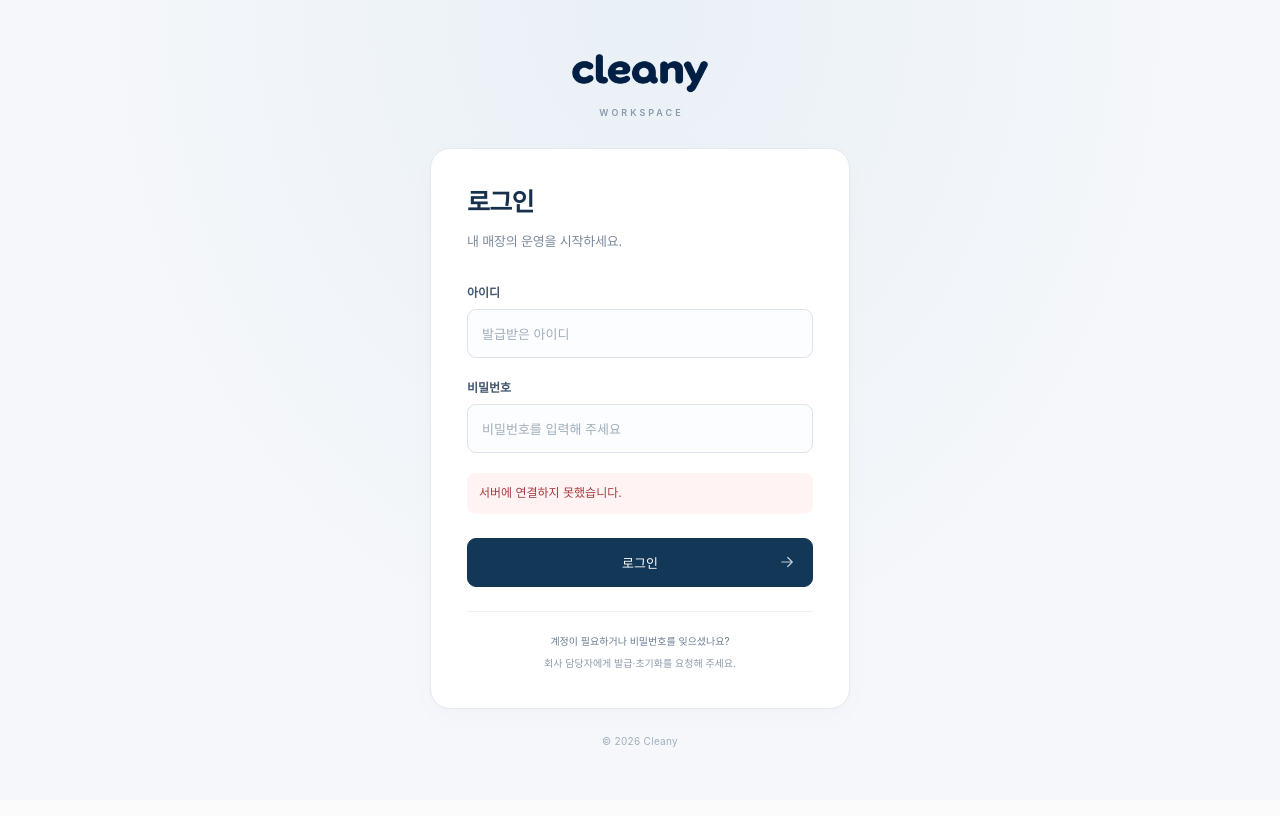
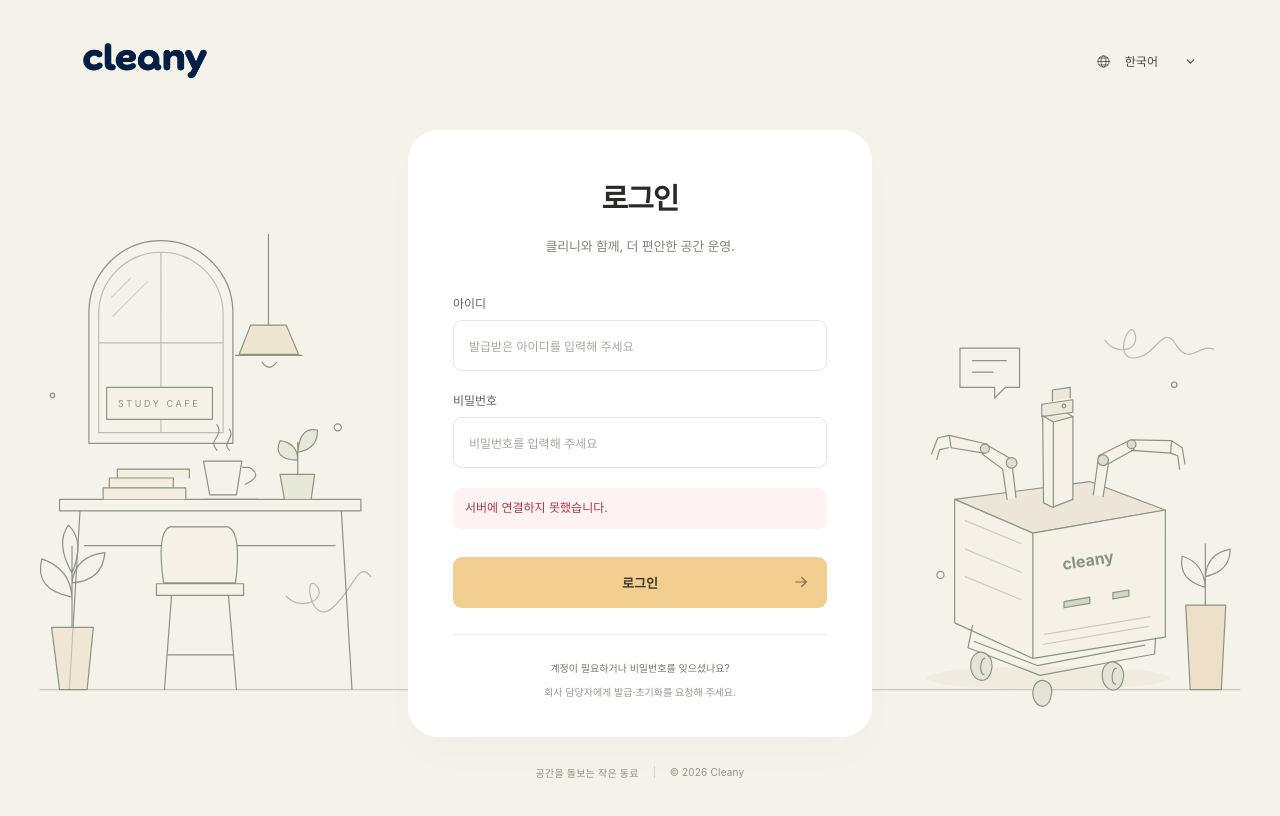
Before and after one commit to asm17-moving-agent/cleany-control-plane, a React (Vite) app in the folder apps/dashboard/: page /robot-model in a window 1280 px wide. Shown: the top 816 px of the page. Built offline with nearby package versions, Linux system fonts and the light colour scheme; no server answers.

Commit message:
style(auth): add illustrated cafe backdrop and language selector

```diff
--- /dev/null
+++ b/apps/dashboard/src/auth/AuthBackdrop.tsx
@@ -0,0 +1,50 @@
+/** Decorative vector artwork: a study corner and Cleany's mobile, dual-arm form. */
+export function AuthBackdrop() {
+  return <svg className="auth-backdrop" viewBox="0 0 1440 650" fill="none" aria-hidden="true" focusable="false">
+    <g stroke="currentColor" strokeWidth="1.35" strokeLinecap="round" strokeLinejoin="round">
+      <path d="M45 565H1395" opacity=".45" />
+      {/* Study cafe: arched window, pendant, desk, books and chair. */}
+      <g className="auth-cafe-art">
+        <path d="M100 288V141a81 81 0 0 1 162 0v147Z" />
+        <path d="M111 276V143a70 70 0 0 1 140 0v133ZM181 73v203M111 175h140" opacity=".55" />
+        <path d="m125 124 22-22m-20 43 39-39" opacity=".35" />
+        <path d="M302 53v102m-33 33 13-33h40l14 33Z" fill="#e9dcbc" fillOpacity=".55" />
+        <path d="M265 189h75m-45 8q8 11 16 0" />
+        <path d="M67 351h339v13H67Zm23 13-12 201m306-201 12 201M95 403h282" />
+        <path d="M116 351v-13h93v13m-86-13v-11h72v11m-63-11v-10h81v10" fill="#f4eee1" />
+        <path d="M229 351h61m-54-5-7-38h43l-6 38Zm37-31h7q17 9-4 19m-32-38c-11-13 9-16 0-29m14 29c-9-9 7-14 0-24" />
+        <path d="m320 351-5-28h39l-4 28m-15-28v-36m0 20q-29-1-20-22 20 3 20 22m0-9q2-29 22-25 1 21-22 25" fill="#dce3ce" fillOpacity=".6" />
+        <path d="M184 445q-8-57 7-63h66q15 8 8 63ZM176 446h98v13h-98Zm17 13-8 106m72-106 9 106m-78-39h75" fill="#f5f1e7" />
+        <path d="M120 225h119v36H120Z" fill="#f5f1e7" />
+        <text x="179" y="247" textAnchor="middle" stroke="none" fill="currentColor" fontSize="10" letterSpacing="3" fontFamily="inherit">STUDY CAFE</text>
+        <path d="M58 495h47l-7 70H67Z" fill="#ece1c8" fillOpacity=".6" />
+        <path d="M81 495v-91m0 57q-43-8-34-43 32 11 34 43m0-16q34-2 37-34-34 4-37 34m0-11q-19-34-4-54 19 18 4 54" />
+        <path d="M322 460c17 18 47 3 34-12-15-16-7 47 18 25s29-54 43-35" opacity=".6" />
+        <circle cx="380" cy="270" r="4" /><circle cx="59" cy="234" r="2.5" />
+      </g>
+      {/* Cleany: mobile base, collection body, two arms and camera mast. */}
+      <g className="auth-cleany-art">
+        <ellipse cx="1179" cy="552" rx="137" ry="13" stroke="none" fill="#e4ddca" fillOpacity=".35" />
+        <path d="m1074 351 152-20 85 32-149 26Z" fill="#ece6d9" />
+        <path d="m1074 351 88 38v141l-88-40Zm88 38 149-26v143l-149 24Z" fill="#f5f1e7" />
+        <path d="m1086 375 63 26m-63 6 63 26m-63 5 63 26m26 39 119-20m-120 31 118-20" opacity=".4" />
+        <path d="m1094 493-5 25 81 31 129-24 1-18m-204 4 71 27 121-23" />
+        <path d="M1108 524c-8-4-16 3-16 14s8 19 16 16 13-23 0-30Zm0 6c-5-1-7 17-1 18m149-13c-8-4-16 3-16 14s8 19 16 16 13-23 0-30Zm0 6c-5-1-7 17-1 18m-78-3c-7-4-15 2-15 13s8 17 14 14 12-22 1-27" fill="#e4e3d8" />
+        <path d="m1197 466 29-5v7l-29 5Zm55-10 18-3v7l-18 3Z" fill="#b5b9a7" fillOpacity=".5" />
+        <text x="1225" y="426" textAnchor="middle" stroke="none" fill="currentColor" fontSize="18" fontWeight="650" fontFamily="inherit" transform="rotate(-9 1225 426)">cleany</text>
+        <path d="m1174 355-1-98 26-4 8 5v93l-23 9Z" fill="#f5f1e7" />
+        <path d="m1173 257 12 7 22-6m-22 6v96m-1-120v-12l20-3v12m-32 7 35-5v14l-35 5Z" fill="#eee8db" />
+        <circle cx="1197" cy="246" r="2" />
+        <path d="m1143 349-5-43-29-17-4 11 23 17 5 34m-26-52-37-6-2-14 43 10m-43-10-13 3-7 18m19-7-10 2-3 11" fill="#f5f1e7" />
+        <circle cx="1138" cy="310" r="6" fill="#dddccf" /><circle cx="1108" cy="294" r="5" fill="#dddccf" />
+        <path d="m1230 346 6-44 34-17 6 10-29 16-6 37m32-52 44 3 1-14-45-1m45 1 12 8 3 18m-16-12 8 3 2 15" fill="#f5f1e7" />
+        <circle cx="1241" cy="307" r="6" fill="#dddccf" /><circle cx="1273" cy="289" r="5" fill="#dddccf" />
+        <path d="M1334 470h45l-5 95h-35Z" fill="#e9d6b2" fillOpacity=".6" />
+        <path d="M1356 470v-69m0 49q-31-8-26-35 24 7 26 35m0-12q28-6 28-31-26 5-28 31" />
+        <path d="M1080 181h67v44h-16l-12 12v-12h-39Zm14 14h38m-38 13h23" />
+        <path d="M1243 172c12 17 39 13 34-7s-26 28-1 27 32-40 47-15 27-2 42 5" opacity=".6" />
+        <circle cx="1321" cy="222" r="3" /><circle cx="1058" cy="436" r="4" />
+      </g>
+    </g>
+  </svg>;
+}
--- a/apps/dashboard/src/auth/LoginPage.tsx
+++ b/apps/dashboard/src/auth/LoginPage.tsx
@@ -1,10 +1,26 @@
-import { useState, type FormEvent } from "react";
+import { useEffect, useState, type FormEvent } from "react";
 import { useAuth } from "./AuthContext";
 import wordmark from "../assets/brand/wordmark.png";
+import { AuthBackdrop } from "./AuthBackdrop";
 import "./auth.css";
+
+const messages = {
+  ko: { login: "로그인", change: "비밀번호 변경", intro: "클리니와 함께, 더 편안한 공간 운영.", changeIntro: "처음 접속하셨네요. 새 비밀번호를 설정해 주세요.", id: "아이디", idPlaceholder: "발급받은 아이디를 입력해 주세요", password: "비밀번호", newPassword: "새 비밀번호", passwordPlaceholder: "비밀번호를 입력해 주세요", newPlaceholder: "15자 이상 입력해 주세요", hint: "공백을 포함해 15~128자로 설정할 수 있어요.", confirm: "새 비밀번호 확인", confirmPlaceholder: "새 비밀번호를 한 번 더 입력해 주세요", mismatch: "비밀번호가 일치하지 않습니다.", busy: "처리 중…", start: "변경하고 시작하기", other: "다른 계정으로 로그인", help: "계정이 필요하거나 비밀번호를 잊으셨나요?", contact: "회사 담당자에게 발급·초기화를 요청해 주세요.", language: "언어 선택", footer: "공간을 돌보는 작은 동료", genericError: "입력 내용을 확인한 뒤 다시 시도해 주세요." },
+  en: { login: "Welcome back", change: "Set your password", intro: "A little help for your everyday workspace.", changeIntro: "Make yourself at home with a new password.", id: "Account ID", idPlaceholder: "Enter your account ID", password: "Password", newPassword: "New password", passwordPlaceholder: "Enter your password", newPlaceholder: "At least 15 characters", hint: "Use 15–128 characters. Spaces are welcome.", confirm: "Confirm password", confirmPlaceholder: "Enter your new password again", mismatch: "Your passwords don’t match.", busy: "Please wait…", start: "Save and get started", other: "Sign in with another account", help: "Need an account or forgot your password?", contact: "Contact your administrator for help.", language: "Select language", footer: "A little help for your everyday", genericError: "Please check your details and try again." },
+};
 
 export function LoginPage() {
   const { session, error, login, changePassword, logout } = useAuth();
+  const [language, setLanguage] = useState<"ko" | "en">(() => {
+    try { return localStorage.getItem("cleany-auth-language") === "en" ? "en" : "ko"; } catch { return "ko"; }
+  });
+  const text = messages[language];
+  useEffect(() => {
+    const previous = document.documentElement.lang;
+    document.documentElement.lang = language;
+    try { localStorage.setItem("cleany-auth-language", language); } catch { /* Storage can be unavailable. */ }
+    return () => { document.documentElement.lang = previous; };
+  }, [language]);
   const changing = !!session?.must_change_password;
   const [loginId, setLoginId] = useState("");
   const [password, setPassword] = useState("");
@@ -13,7 +29,7 @@ export function LoginPage() {
   const [localError, setLocalError] = useState("");
   async function submit(event: FormEvent) {
     event.preventDefault(); setLocalError("");
-    if (changing && password !== confirmation) { setLocalError("비밀번호가 일치하지 않습니다."); return; }
+    if (changing && password !== confirmation) { setLocalError(text.mismatch); return; }
     setBusy(true);
     try {
       if (changing) await changePassword(password); else await login(loginId, password);
@@ -21,26 +37,31 @@ export function LoginPage() {
     } catch { /* The provider displays the server error. */ }
     finally { setBusy(false); }
   }
-  return <main className="auth-screen">
+  return <main className="auth-screen" lang={language}>
+    <header className="auth-topbar">
+      <img src={wordmark} alt="Cleany" width="124" />
+      <div className="auth-language">
+        <svg viewBox="0 0 24 24" fill="none" aria-hidden="true"><circle cx="12" cy="12" r="9" /><ellipse cx="12" cy="12" rx="4" ry="9" /><path d="M3 12h18M5 6.5h14M5 17.5h14" /></svg>
+        <select aria-label={text.language} value={language} onChange={event => { setLanguage(event.target.value as "ko" | "en"); setLocalError(""); }}><option value="ko">한국어</option><option value="en">English</option></select>
+        <svg className="auth-language-chevron" viewBox="0 0 16 16" fill="none" aria-hidden="true"><path d="m4 6 4 4 4-4" /></svg>
+      </div>
+    </header>
+    <AuthBackdrop />
     <div className="auth-layout">
-      <header className="auth-brand">
-        <img src={wordmark} alt="Cleany" width="136" />
-        <span>WORKSPACE</span>
-      </header>
       <section className="auth-card" aria-labelledby="auth-title">
-        <h1 id="auth-title">{changing ? "비밀번호 변경" : "로그인"}</h1>
-        <p className="auth-intro">{changing ? "처음 접속하셨네요. 새 비밀번호를 설정해 주세요." : "내 매장의 운영을 시작하세요."}</p>
+        <h1 id="auth-title">{changing ? text.change : text.login}</h1>
+        <p className="auth-intro">{changing ? text.changeIntro : text.intro}</p>
         <form onSubmit={event => void submit(event)}>
-          {!changing && <div className="auth-field"><label htmlFor="auth-login-id">아이디</label><input id="auth-login-id" autoComplete="username" autoCapitalize="none" spellCheck={false} placeholder="발급받은 아이디" required maxLength={64} value={loginId} onChange={event => setLoginId(event.target.value)} /></div>}
-          <div className="auth-field"><label htmlFor="auth-password">{changing ? "새 비밀번호" : "비밀번호"}</label><input id="auth-password" type="password" autoComplete={changing ? "new-password" : "current-password"} placeholder={changing ? "15자 이상 입력해 주세요" : "비밀번호를 입력해 주세요"} required minLength={changing ? 15 : 1} maxLength={128} value={password} onChange={event => setPassword(event.target.value)} aria-describedby={changing ? "auth-password-hint" : undefined} />
-          {changing && <small id="auth-password-hint">공백을 포함해 15~128자로 설정할 수 있어요.</small>}</div>
-          {changing && <div className="auth-field"><label htmlFor="auth-confirmation">새 비밀번호 확인</label><input id="auth-confirmation" type="password" autoComplete="new-password" placeholder="새 비밀번호를 한 번 더 입력해 주세요" required minLength={15} maxLength={128} value={confirmation} onChange={event => setConfirmation(event.target.value)} /></div>}
-          {(localError || error) && <p className="auth-error" role="alert">{localError || error}</p>}
-          <button className="auth-submit" type="submit" disabled={busy}><span>{busy ? "처리 중…" : changing ? "변경하고 시작하기" : "로그인"}</span><svg viewBox="0 0 24 24" fill="none" aria-hidden="true"><path d="M5 12h14m-6-6 6 6-6 6" stroke="currentColor" strokeWidth="1.6" strokeLinecap="round" strokeLinejoin="round" /></svg></button>
+          {!changing && <div className="auth-field"><label htmlFor="auth-login-id">{text.id}</label><input id="auth-login-id" autoComplete="username" autoCapitalize="none" spellCheck={false} placeholder={text.idPlaceholder} required maxLength={64} value={loginId} onChange={event => setLoginId(event.target.value)} /></div>}
+          <div className="auth-field"><label htmlFor="auth-password">{changing ? text.newPassword : text.password}</label><input id="auth-password" type="password" autoComplete={changing ? "new-password" : "current-password"} placeholder={changing ? text.newPlaceholder : text.passwordPlaceholder} required minLength={changing ? 15 : 1} maxLength={128} value={password} onChange={event => setPassword(event.target.value)} aria-describedby={changing ? "auth-password-hint" : undefined} />
+          {changing && <small id="auth-password-hint">{text.hint}</small>}</div>
+          {changing && <div className="auth-field"><label htmlFor="auth-confirmation">{text.confirm}</label><input id="auth-confirmation" type="password" autoComplete="new-password" placeholder={text.confirmPlaceholder} required minLength={15} maxLength={128} value={confirmation} onChange={event => setConfirmation(event.target.value)} /></div>}
+          {(localError || error) && <p className="auth-error" role="alert">{localError || (language === "ko" ? error : text.genericError)}</p>}
+          <button className="auth-submit" type="submit" disabled={busy}><span>{busy ? text.busy : changing ? text.start : language === "ko" ? "로그인" : "Sign in"}</span><svg viewBox="0 0 24 24" fill="none" aria-hidden="true"><path d="M5 12h14m-6-6 6 6-6 6" stroke="currentColor" strokeWidth="1.6" strokeLinecap="round" strokeLinejoin="round" /></svg></button>
         </form>
-        <div className="auth-help">{changing ? <button className="auth-secondary" onClick={() => void logout()}>다른 계정으로 로그인</button> : <><span>계정이 필요하거나 비밀번호를 잊으셨나요?</span><span>회사 담당자에게 발급·초기화를 요청해 주세요.</span></>}</div>
+        <div className="auth-help">{changing ? <button className="auth-secondary" onClick={() => void logout()}>{text.other}</button> : <><span>{text.help}</span><span>{text.contact}</span></>}</div>
       </section>
-      <footer className="auth-footer">© {new Date().getFullYear()} Cleany</footer>
+      <footer className="auth-footer"><span>{text.footer}</span><span>© {new Date().getFullYear()} Cleany</span></footer>
     </div>
   </main>;
 }
--- a/apps/dashboard/src/auth/auth.css
+++ b/apps/dashboard/src/auth/auth.css
@@ -2,45 +2,60 @@
   min-height: 100dvh;
   display: grid;
   place-items: center;
-  padding: 48px 24px;
-  background: radial-gradient(ellipse at 50% 0%, #e9f0f6 0%, transparent 60%), #f5f7fa;
-  color: #17304c;
+  padding: 130px 24px 80px;
+  background: #f5f2e9;
+  color: #282b27;
   font-family: inherit;
   box-sizing: border-box;
+  position: relative;
+  isolation: isolate;
+  overflow: hidden;
 }
-.auth-layout { width: min(100%, 420px); }
-.auth-brand { display: flex; flex-direction: column; align-items: center; gap: 13px; margin-bottom: 30px; }
-.auth-brand img { display: block; height: auto; }
-.auth-brand span { font-size: 9px; font-weight: 600; letter-spacing: 3px; color: #8a99ab; padding-left: 3px; }
-.auth-card { padding: 36px; border: 1px solid #e3e9ef; border-radius: 20px; background: #fff; box-shadow: 0 8px 32px #1f3e5e05, 0 2px 6px #1f3e5e03; }
-.auth-card h1 { margin: 0 0 10px; font-size: 25px; font-weight: 650; letter-spacing: -.8px; line-height: 1.4; }
-.auth-intro { margin: 0; font-size: 13px; line-height: 1.8; color: #7b899b; letter-spacing: -.2px; }
-.auth-card form { display: grid; gap: 20px; margin: 30px 0 24px; }
+.auth-topbar { position: absolute; top: 42px; left: 6.5%; right: 6.5%; display: flex; justify-content: space-between; align-items: center; z-index: 2; }
+.auth-topbar>img { display: block; height: auto; }
+.auth-language { display: flex; align-items: center; gap: 11px; position: relative; color: #45483f; }
+.auth-language>svg { width: 23px; height: 23px; stroke: currentColor; stroke-width: 1.25; pointer-events: none; }
+.auth-language select { appearance: none; border: none; background: transparent; font: inherit; font-size: 12px; color: inherit; padding: 12px 23px 12px 3px; cursor: pointer; border-radius: 5px; }
+.auth-language .auth-language-chevron { width: 13px; height: 13px; position: absolute; right: 0; }
+.auth-language select:focus-visible { outline: 2px solid #718779; outline-offset: 3px; }
+.auth-backdrop { position: absolute; width: min(100%, 1640px); height: auto; left: 50%; top: 50%; transform: translate(-50%, -42%); z-index: -1; color: #8c9385; pointer-events: none; }
+.auth-layout { width: min(100%, 464px); }
+.auth-card { padding: 48px 44px 35px; border: 1px solid #ffffff; border-radius: 30px; background: #fff; box-shadow: 0 20px 40px #35392b04; }
+.auth-card h1 { text-align: center; margin: 0 0 14px; font-size: 29px; font-weight: 650; letter-spacing: -1px; line-height: 1.4; }
+.auth-intro { text-align: center; margin: 0; font-size: 13px; line-height: 1.9; color: #818478; letter-spacing: -.2px; }
+.auth-card form { display: grid; gap: 20px; margin: 36px 0 26px; }
 .auth-field { display: grid; gap: 9px; }
-.auth-field label { font-size: 12px; font-weight: 600; color: #43566d; }
-.auth-field input { width: 100%; height: 49px; box-sizing: border-box; border: 1px solid #dce3eb; border-radius: 9px; padding: 0 14px; font: inherit; font-size: 13px; color: #17304c; background: #fcfdfe; transition: border-color .15s, box-shadow .15s; }
-.auth-field input::placeholder { color: #a0adbc; }
-.auth-field input:hover { border-color: #bdcad8; }
-.auth-field input:focus { outline: none; border-color: #5582aa; box-shadow: 0 0 0 3px #e9f0f7; background: #fff; }
-.auth-field small { font-size: 11px; line-height: 1.6; color: #8594a6; }
-.auth-submit { width: 100%; margin-top: 4px; padding: 0 17px; height: 49px; display: flex; align-items: center; justify-content: center; position: relative; border: 1px solid #123757; border-radius: 9px; background: #123757; color: #fff; font: inherit; font-size: 13px; font-weight: 550; cursor: pointer; transition: background .15s; }
-.auth-submit svg { position: absolute; right: 16px; width: 18px; height: 18px; opacity: .75; }
-.auth-submit:hover { background: #204968; }
-.auth-submit:focus-visible, .auth-secondary:focus-visible { outline: 3px solid #86accd; outline-offset: 3px; }
+.auth-field label { font-size: 12px; font-weight: 550; color: #5e665b; }
+.auth-field input { width: 100%; height: 51px; box-sizing: border-box; border: 1px solid #e5e7df; border-radius: 9px; padding: 0 15px; font: inherit; font-size: 13px; color: #343c32; background: #fff; transition: border-color .15s, box-shadow .15s; }
+.auth-field input::placeholder { color: #a3a89d; font-size: 12px; }
+.auth-field input:hover { border-color: #bdc5b7; }
+.auth-field input:focus { outline: none; border-color: #859a80; box-shadow: 0 0 0 3px #f1f5ed; }
+.auth-field small { font-size: 11px; line-height: 1.6; color: #89917f; }
+.auth-submit { width: 100%; margin-top: 8px; padding: 0 17px; height: 51px; display: flex; align-items: center; justify-content: center; position: relative; border: none; border-radius: 9px; background: #f3ce91; color: #3f3828; font: inherit; font-size: 13px; font-weight: 650; cursor: pointer; transition: background .15s; }
+.auth-submit svg { position: absolute; right: 17px; width: 18px; height: 18px; opacity: .65; }
+.auth-submit:hover { background: #eec07a; }
+.auth-submit:focus-visible, .auth-secondary:focus-visible { outline: 3px solid #a3af92; outline-offset: 3px; }
 .auth-submit:disabled { opacity: .6; cursor: wait; }
 .auth-card .auth-error { color: #aa3a42; padding: 10px 12px; border-radius: 8px; background: #fff3f3; font-size: 12px; line-height: 1.7; margin: 0; }
-.auth-help { border-top: 1px solid #edf0f4; padding-top: 21px; display: grid; gap: 5px; text-align: center; font-size: 10px; line-height: 1.7; color: #8c99aa; }
-.auth-help>span:first-child { color: #6b7e93; }
-.auth-secondary { border: none; background: none; font: inherit; font-size: 12px; color: #607992; padding: 4px; cursor: pointer; }
-.auth-secondary:hover { color: #123757; }
-.auth-footer { text-align: center; color: #a0aebc; font-size: 10px; margin-top: 26px; letter-spacing: .3px; }
-@media (max-width: 480px) {
-  .auth-screen { padding: 32px 20px; }
-  .auth-card { padding: 30px 26px; border-radius: 16px; }
-  .auth-brand { margin-bottom: 26px; }
+.auth-help { border-top: 1px solid #eeefe9; padding-top: 24px; display: grid; gap: 6px; text-align: center; font-size: 10px; line-height: 1.8; color: #93998c; }
+.auth-help>span:first-child { color: #727b69; }
+.auth-secondary { border: none; background: none; font: inherit; font-size: 12px; color: #728269; padding: 4px; cursor: pointer; }
+.auth-secondary:hover { color: #3e5838; }
+.auth-footer { text-align: center; color: #8e9586; font-size: 10px; margin-top: 28px; letter-spacing: .2px; display: flex; justify-content: center; align-items: center; gap: 15px; }
+.auth-footer>span+span { padding-left: 15px; border-left: 1px solid #d2d5c8; }
+@media (min-width: 1600px) { .auth-layout { width: 490px; }.auth-card { padding: 54px 48px 40px; } }
+@media (max-width: 1050px) { .auth-backdrop { width: 1300px; opacity: .6; }.auth-cafe-art { transform: translateX(-75px); }.auth-cleany-art { transform: translateX(75px); } }
+@media (max-width: 600px) {
+  .auth-screen { padding: 112px 20px 54px; }
+  .auth-topbar { top: 28px; left: 26px; right: 26px; }
+  .auth-topbar>img { width: 100px; }
+  .auth-language { gap: 7px; }.auth-language select { font-size: 11px; }
+  .auth-language>svg { width: 21px; height: 21px; }
+  .auth-card { padding: 35px 26px 30px; border-radius: 23px; }
+  .auth-card h1 { font-size: 26px; }.auth-intro { font-size: 12px; }
+  .auth-card form { margin-top: 30px; }
   .auth-field input { font-size: 16px; }
-  .auth-field input::placeholder { font-size: 12px; }
+  .auth-backdrop { width: 1000px; top: auto; bottom: -95px; transform: translateX(-50%); opacity: .24; }
+  .auth-footer { font-size: 9px; gap: 10px; flex-wrap: wrap; }.auth-footer>span+span { padding-left: 10px; }
 }
-@media (prefers-reduced-motion: reduce) {
-  .auth-field input, .auth-submit { transition: none; }
-}
+@media (prefers-reduced-motion: reduce) { .auth-field input, .auth-submit { transition: none; } }
```
Also changed, not shown: 2 other files (tests, documents, lock files or other folders).
